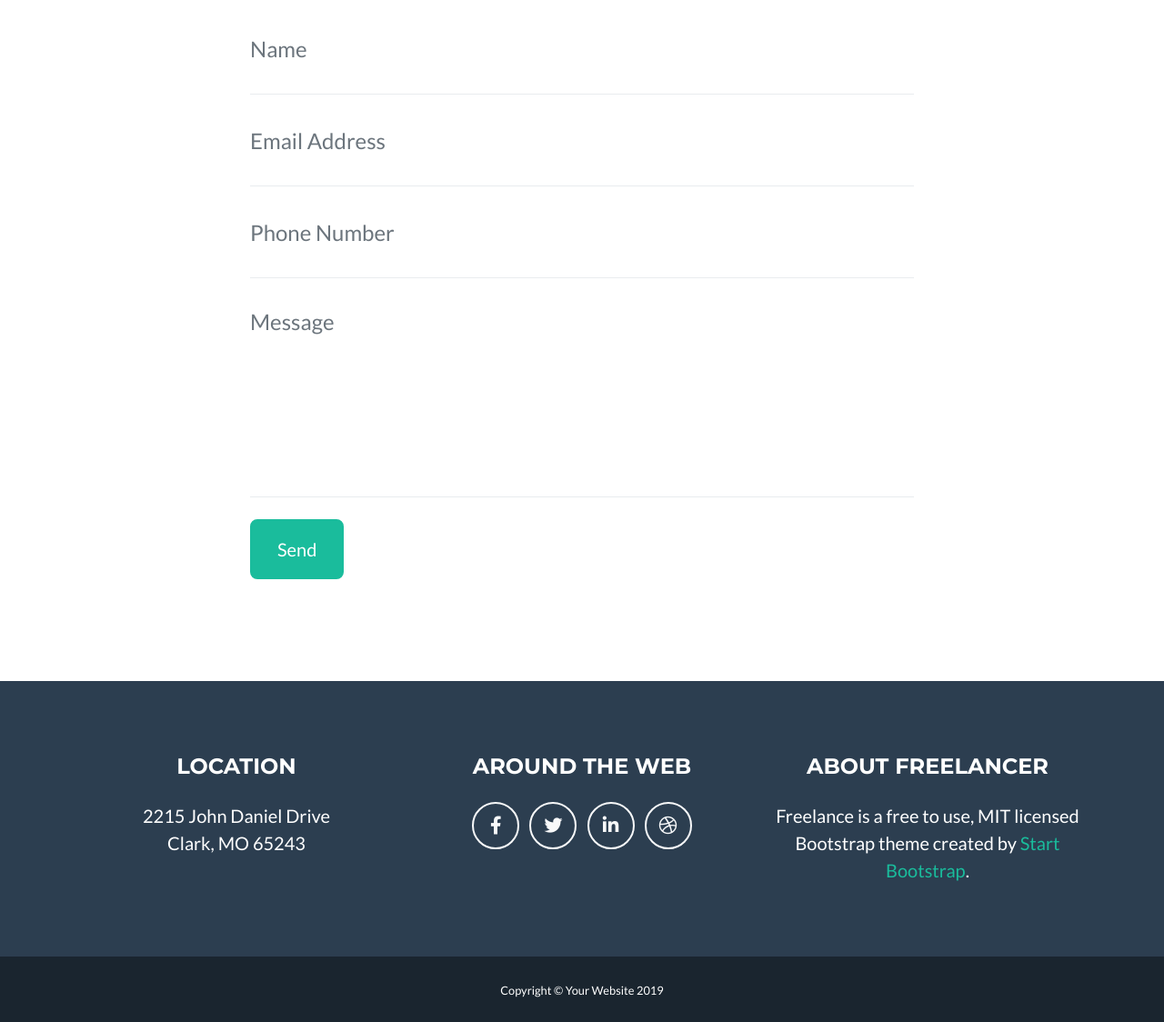
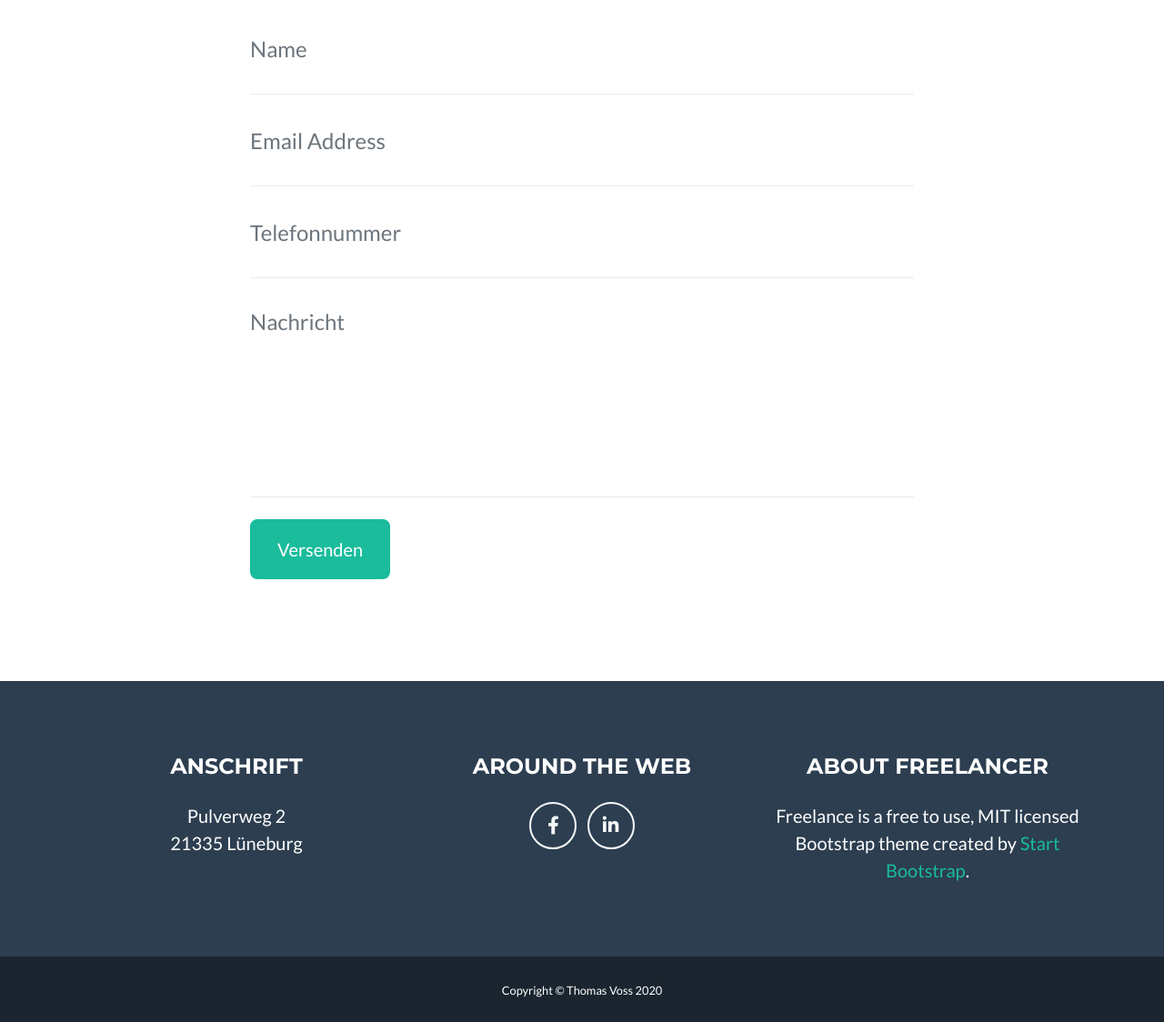
Before and after one commit to ThomasVoss/ThomasVoss.github.io, a website with bundled scripts: page index.html in a window 1280 px wide. Shown: the part 2327-3451 px from the top of the page at 91% size. Built offline with nearby package versions, Linux system fonts and the light colour scheme.

Commit message:
minor adustments

```diff
--- a/index.html
+++ b/index.html
@@ -213,28 +213,28 @@
             <div class="control-group">
               <div class="form-group floating-label-form-group controls mb-0 pb-2">
                 <label>Email Address</label>
-                <input class="form-control" id="email" type="email" placeholder="Email Address" required="required" data-validation-required-message="Please enter your email address.">
+                <input class="form-control" id="email" type="email" placeholder="Email Address" required="required" data-validation-required-message="Bitte eine Email Adresse eingeben.">
                 <p class="help-block text-danger"></p>
               </div>
             </div>
             <div class="control-group">
               <div class="form-group floating-label-form-group controls mb-0 pb-2">
                 <label>Phone Number</label>
-                <input class="form-control" id="phone" type="tel" placeholder="Phone Number" required="required" data-validation-required-message="Please enter your phone number.">
+                <input class="form-control" id="phone" type="tel" placeholder="Telefonnummer" required="required" data-validation-required-message="Bitte eine Telefonnummer eingeben.">
                 <p class="help-block text-danger"></p>
               </div>
             </div>
             <div class="control-group">
               <div class="form-group floating-label-form-group controls mb-0 pb-2">
                 <label>Message</label>
-                <textarea class="form-control" id="message" rows="5" placeholder="Message" required="required" data-validation-required-message="Please enter a message."></textarea>
+                <textarea class="form-control" id="message" rows="5" placeholder="Nachricht" required="required" data-validation-required-message="Bitte eine Nachticht eingeben."></textarea>
                 <p class="help-block text-danger"></p>
               </div>
             </div>
             <br>
             <div id="success"></div>
             <div class="form-group">
-              <button type="submit" class="btn btn-primary btn-xl" id="sendMessageButton">Send</button>
+              <button type="submit" class="btn btn-primary btn-xl" id="sendMessageButton">Versenden</button>
             </div>
           </form>
         </div>
@@ -250,26 +250,21 @@
 
         <!-- Footer Location -->
         <div class="col-lg-4 mb-5 mb-lg-0">
-          <h4 class="text-uppercase mb-4">Location</h4>
-          <p class="lead mb-0">2215 John Daniel Drive
-            <br>Clark, MO 65243</p>
+          <h4 class="text-uppercase mb-4">Anschrift</h4>
+          <p class="lead mb-0">Pulverweg 2
+            <br>21335 Lüneburg</p>
         </div>
 
         <!-- Footer Social Icons -->
         <div class="col-lg-4 mb-5 mb-lg-0">
           <h4 class="text-uppercase mb-4">Around the Web</h4>
-          <a class="btn btn-outline-light btn-social mx-1" href="#">
+          <a class="btn btn-outline-light btn-social mx-1" href="https://www.facebook.com/vossens">
             <i class="fab fa-fw fa-facebook-f"></i>
           </a>
-          <a class="btn btn-outline-light btn-social mx-1" href="#">
-            <i class="fab fa-fw fa-twitter"></i>
-          </a>
-          <a class="btn btn-outline-light btn-social mx-1" href="#">
+           <a class="btn btn-outline-light btn-social mx-1" href="https://www.linkedin.com/in/thomas-voss-453163131/">
             <i class="fab fa-fw fa-linkedin-in"></i>
           </a>
-          <a class="btn btn-outline-light btn-social mx-1" href="#">
-            <i class="fab fa-fw fa-dribbble"></i>
-          </a>
+
         </div>
 
         <!-- Footer About Text -->
@@ -286,7 +281,7 @@
   <!-- Copyright Section -->
   <section class="copyright py-4 text-center text-white">
     <div class="container">
-      <small>Copyright &copy; Your Website 2019</small>
+      <small>Copyright &copy; Thomas Voss 2020</small>
     </div>
   </section>
 
```
Also changed, not shown: README.md.
